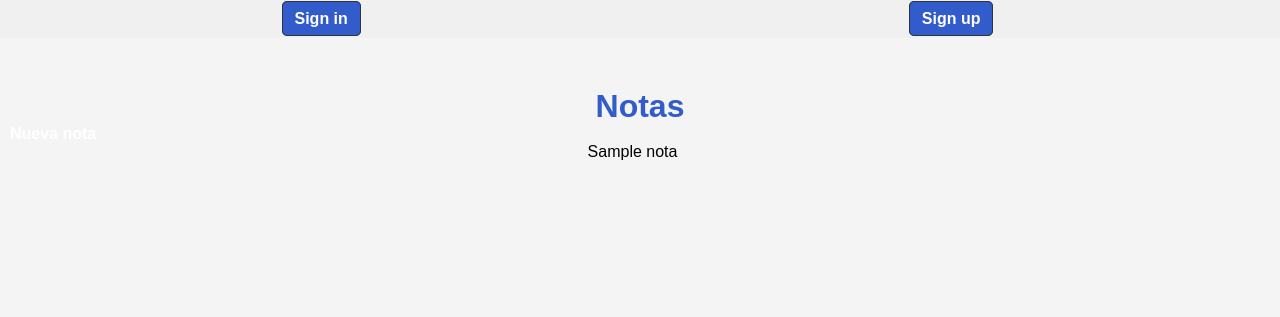
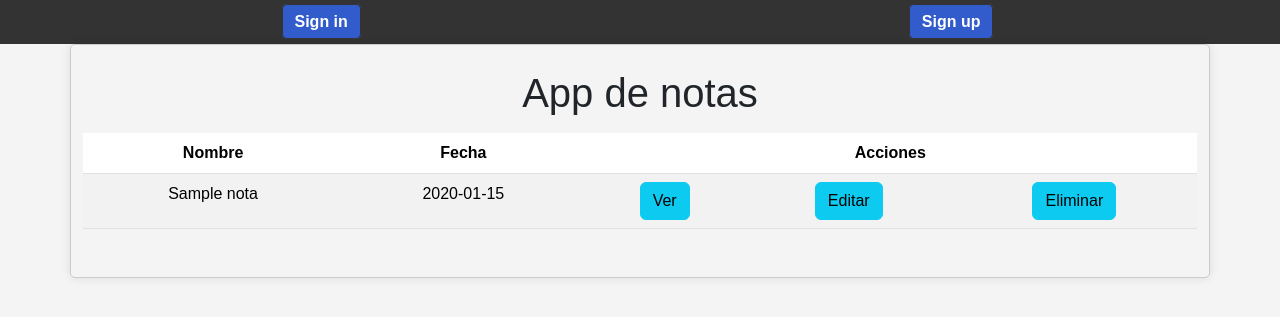
Before and after one commit to f1f2f3f4f5f6f7/TercerParcial, a Django app: template tasks/templates/notas.html in a window 1280 px wide. Shown: the top 317 px of the page. Run offline with Django 3.2, Linux system fonts and the light colour scheme; the template is opened without the code that fills it: most values are stand-ins (such as "Sample title", 1, 10 or a date in 2020).

Commit message:
algo de boostrap

```diff
--- a/djangologin/urls.py
+++ b/djangologin/urls.py
@@ -25,5 +25,6 @@
     path('notas/', views.notas, name='notas'),
     path('logout/', views.signout, name='logout'),
     path('signin/', views.signin, name='signin'),
-    path('addNotas/', views.addNotas, name='addNotas')
+    path('addNotas/', views.addNotas, name='addNotas'),
+    path('eliminacionNota/<title>', views.eliminacionNota)
 ]
--- a/tasks/templates/base.html
+++ b/tasks/templates/base.html
@@ -4,6 +4,9 @@
     <meta charset="UTF-8">
     <meta name="viewport" content="width=device-width, initial-scale=1.0">
     <title>Document</title>
+    <link rel="stylesheet" type="text/css" href="../static/css/stye.css">
+    <link rel="stylesheet" type="text/css" href="../static/css/index.css">
+    <link href="https://cdn.jsdelivr.net/npm/bootstrap@5.3.2/dist/css/bootstrap.min.css" rel="stylesheet" integrity="sha384-T3c6CoIi6uLrA9TneNEoa7RxnatzjcDSCmG1MXxSR1GAsXEV/Dwwykc2MPK8M2HN" crossorigin="anonymous">
 
     <style>
         body {
@@ -70,8 +73,13 @@
         </ul>
     </nav>
 
-    {% block content %}
-    {% endblock %}
+    <div class="container py-4">
+        {% block content %}
+        {% endblock %}
+    </div>
+<script src="https://code.jquery.com/jquery-3.3.1.slim.min.js" integrity="sha384-q8i/X+965DzO0rT7abK41JStQIAqVgRVzpbzo5smXKp4YfRvH+8abtTE1Pi6jizo" crossorigin="anonymous"></script>
+<script src="https://cdn.jsdelivr.net/npm/popper.js@1.14.3/dist/umd/popper.min.js" integrity="sha384-ZMP7rVo3mIykV+2+9J3UJ46jBk0WLaUAdn689aCwoqbBJiSnjAK/l8WvCWPIPm49" crossorigin="anonymous"></script>
+<script src="https://cdn.jsdelivr.net/npm/bootstrap@4.1.3/dist/js/bootstrap.min.js" integrity="sha384-ChfqqxuZUCnJSK3+MXmPNIyE6ZbWh2IMqE241rYiqJxyMiZ6OW/JmZQ5stwEULTy" crossorigin="anonymous"></script>
 
 </body>
 </html>
--- a/tasks/templates/notas.html
+++ b/tasks/templates/notas.html
@@ -1,19 +1,37 @@
 {% extends 'base.html' %}
 
 {% block content %}
-<link rel="stylesheet" type="text/css" href="../static/css/stye.css">
-<link rel="stylesheet" type="text/css" href="../static/css/index.css">
-<h1>Notas</h1>
 
-    <a href="/addNotas">Nueva nota</a>
+<div class="row">
 
-<ul>
-    {% for nota in notas %}
+    <div class="col-sm-12 col-md-12 col-lg-12 col-xl-12">
+        <h1>App de notas</h1>
+        <div class="table-resposive py-2">
+            <table class="table table-striped">
+                <thead>
+                    <tr>
+                        <th class="text-center">Nombre</th>
+                        <th class="text-center">Fecha</th>
+                        <th colspan="3" class="text-center">Acciones</th>
 
-    <li>{{nota.title}}</li>
+                    </tr>
+                </thead>
+                <tbody class="text-center">
+                    {% for nota in notas %}
+                        <tr>
+                            <td>{{nota.title}}</td>
+                            <td>{{nota.datecompleted}}</td>
+                            <td><a href="getNota/{{nota.title}}" class="btn btn-info">Ver</a></td>
+                            <td><a href="editNota/{{nota.title}}" class="btn btn-info">Editar</a></td>
+                            <td><a href="eliminacionNota/{{nota.title}}" class="btn btn-info">Eliminar</a></td>
 
-    {% endfor %}
+                        </tr>
+                    {% endfor %}
+                </tbody>
+            </table>
+        </div>
+    </div>
 
-</ul>
+</div>
 
 {% endblock %}
```
Also changed, not shown: tasks/views.py (+7 -0 lines), db.sqlite3, tasks/urls.py (added).
